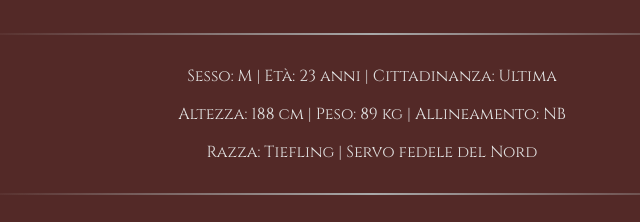
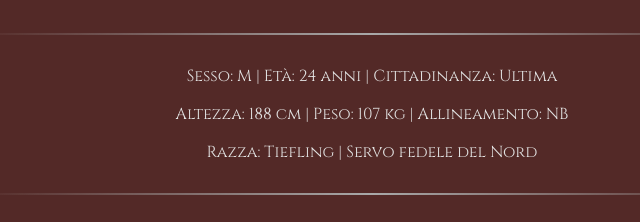
Before and after one commit to TheDoppio/Background, a plain HTML site: page index.html in a window 1280 px wide. Shown: the part 454-676 px from the top of the page, 268-908 px from the left. Drawn offline with Linux system fonts and the light colour scheme.

Commit message:
Update index.html

```diff
--- a/index.html
+++ b/index.html
@@ -171,9 +171,9 @@
       <h1 style="font-family: 'Uncial Antiqua'">SHALZEN</h1>
       <img src="https://i.imgur.com/jckmHvO.jpeg" alt="Immagine del personaggio" style="max-width: 50%; height: auto;">
         <hr style="border: none; height: 2px; background: linear-gradient(90deg, rgba(169, 169, 169, 0) 0%, rgba(169, 169, 169, 1) 50%, rgba(169, 169, 169, 0) 100%); position: relative; margin-top: 30px; margin-bottom: 30px;">
-            <p style="text-align: center; margin-left:15px; margin-right:15px;">Sesso: M | Età: 23 anni | Cittadinanza: Ultima</p>
+            <p style="text-align: center; margin-left:15px; margin-right:15px;">Sesso: M | Età: 24 anni | Cittadinanza: Ultima</p>
 <p>
-        Altezza: 188 cm | Peso: 89 kg | Allineamento: NB
+        Altezza: 188 cm | Peso: 107 kg | Allineamento: NB
 </p>
         <p>Razza: Tiefling | Servo fedele del Nord</p>
             <hr style="border: none; height: 2px; background: linear-gradient(90deg, rgba(169, 169, 169, 0) 0%, rgba(169, 169, 169, 1) 50%, rgba(169, 169, 169, 0) 100%); position: relative; margin-top: 30px; margin-bottom: 30px;">
```
